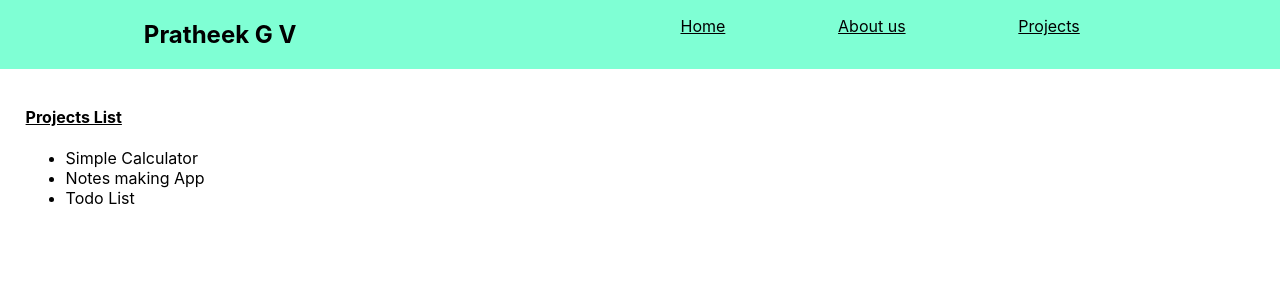
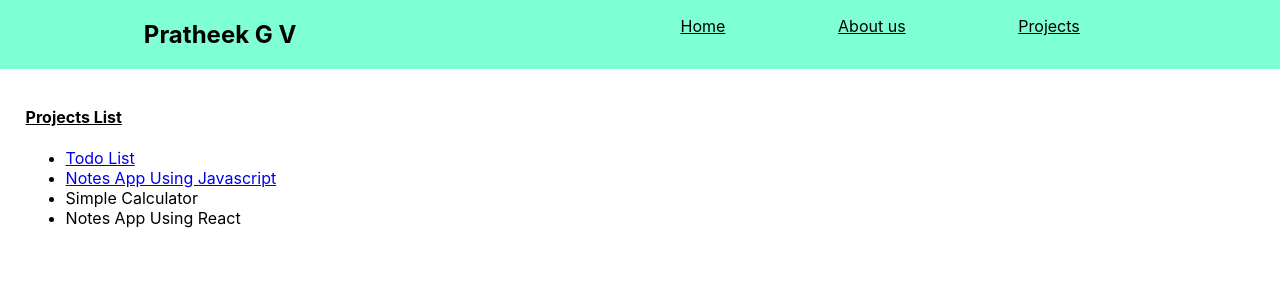
Before and after one commit to pratheek1904/Wanderon, a React (Create React App) app: page /Project in a window 1280 px wide. Shown: the top 300 px of the page. Built offline with nearby package versions, Linux system fonts and the light colour scheme.

Commit message:
Update Project.js

```diff
--- a/src/Project.js
+++ b/src/Project.js
@@ -5,9 +5,11 @@ const Project = () => {
     <div className='projectsList'>
       <h4><u>Projects List</u></h4>
       <ul>
+      <li><a href="https://sparkling-naiad-e4cf09.netlify.app/">Todo List</a></li>
+      <li><a href="https://app.netlify.com/sites/velvety-kelpie-a210a3/deploys">Notes App Using Javascript</a></li>
         <li>Simple Calculator</li>
-        <li>Notes making App</li>
-        <li>Todo List</li>
+        <li>Notes App Using React</li>
+
       </ul>
     </div>
   )
```
